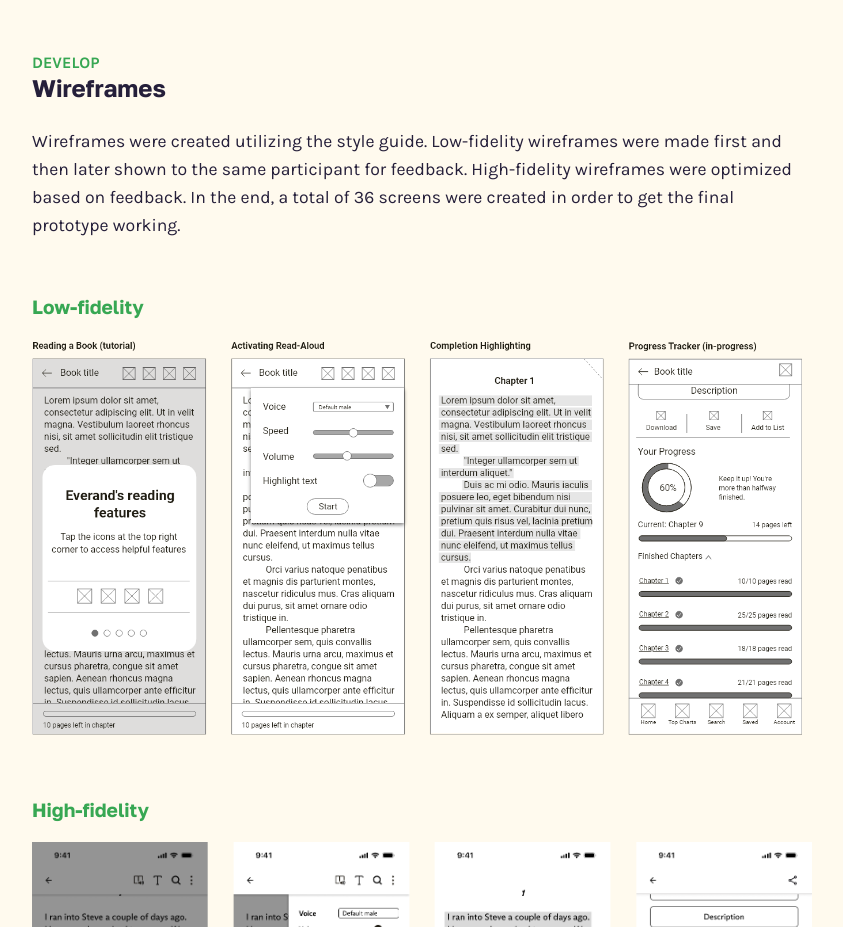
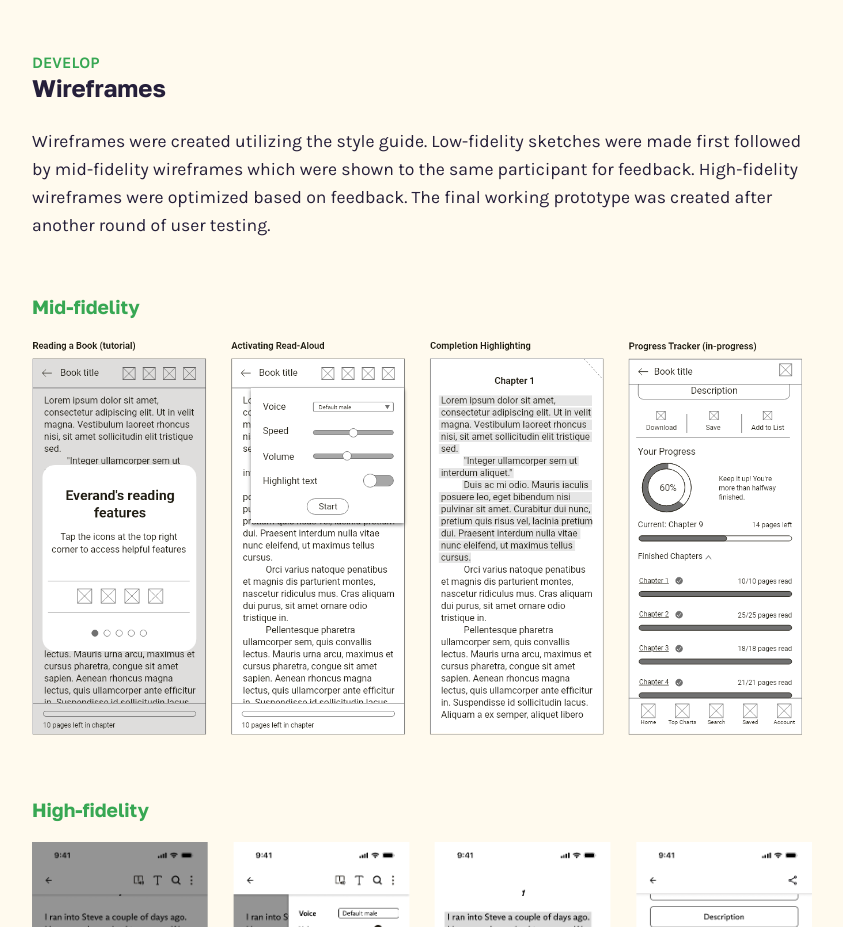
Before and after one commit to paramits/portfolioSP, a plain HTML site: page everand.html in a window 1280 px wide. Shown: the part 8100-9027 px from the top of the page, without its empty margins (218-1061 px from the left). Drawn offline with Linux system fonts and the light colour scheme; a web font is replaced by a local one.

Commit message:
Update everand.html

```diff
--- a/everand.html
+++ b/everand.html
@@ -323,8 +323,8 @@
               <h3 class="developHead">DEVELOP</h3>
               <h2>Wireframes</h2>
             </div>
-      <p> Wireframes were created utilizing the style guide. Low-fidelity wireframes were made first and then later shown to the same participant for feedback. High-fidelity wireframes were optimized based on feedback. In the end, a total of 36 screens were created in order to get the final prototype working.</p><br>
-      <h2 class="developHead" id="prototypeTitle" >Low-fidelity</h2>
+      <p> Wireframes were created utilizing the style guide. Low-fidelity sketches were made first followed by mid-fidelity wireframes which were shown to the same participant for feedback. High-fidelity wireframes were optimized based on feedback. The final working prototype was created after another round of user testing.</p><br>
+      <h2 class="developHead" id="prototypeTitle" >Mid-fidelity</h2>
       <img src="imgs/lofi.png" alt="Four examples of low-fidelity screen wireframes of the redesign">
       <h2 class="developHead" id="prototypeTitle">High-fidelity</h2>
       <img src="imgs/hifi.png" alt="Mid-fidelity versions of the low-fidelity wireframes">
```
